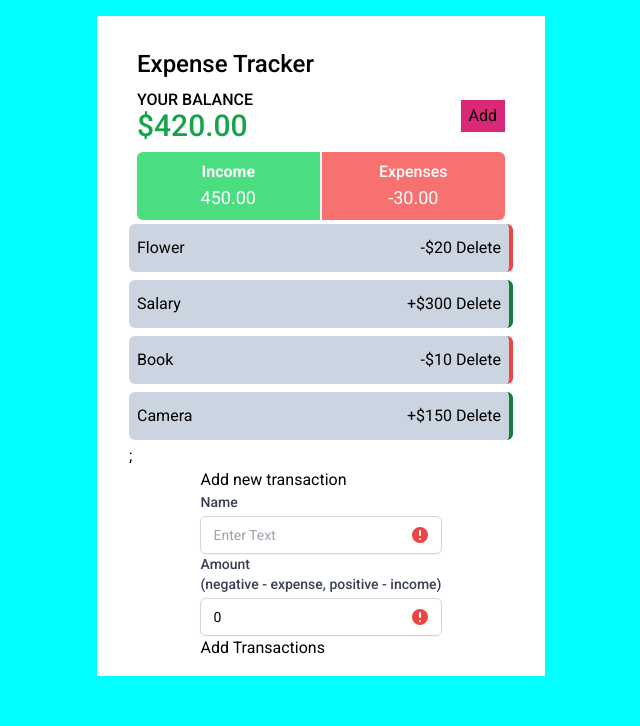
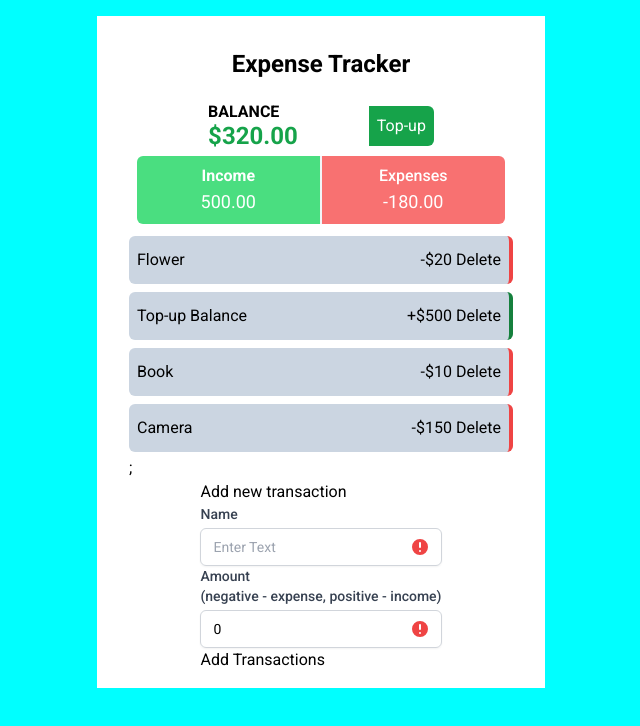
Before and after one commit to Sochuks/react-expense-tracker, a React (Vite) app: page / in a window 1280 px wide. Shown: the top 726 px of the page, without its empty margins (319-959 px from the left). Built offline with nearby package versions, Linux system fonts and the light colour scheme.

Commit message:
Modify app structure to generate balance, income and expenditure as Overview

```diff
--- a/src/App.jsx
+++ b/src/App.jsx
@@ -1,8 +1,8 @@
 import React from 'react'
 import Header from './Components/Header'
-import IncomeExpenses from './Components/IncomeExpenses'
 import TransactionList from './Components/TransactionList'
 import AddTransaction from './Components/AddTransaction'
+import Overview from './Components/Overview'
 
 import {GlobalProvider} from './Context/GlobalState';
 
@@ -13,7 +13,7 @@ function App() {
       <div className='mx-auto mt-4 max-w-md bg-white'>
       <div className='flex flex-col items-center py-4 px-10'>
           <Header/>
-          <IncomeExpenses />
+          < Overview/>
           <TransactionList/>
           <AddTransaction/>
       </div>
--- a/src/Components/AddTransaction.jsx
+++ b/src/Components/AddTransaction.jsx
@@ -15,7 +15,7 @@ const AddTransaction = () => {
         const newTransaction = {
             id: Math.floor(Math.random() * 10000000),
             text: text.trim(),
-            amount: parseInt(amount)
+            amount: parseInt(-amount)
         };
 
         addTransaction(newTransaction);
--- a/src/Components/Balance.jsx
+++ b/src/Components/Balance.jsx
@@ -2,9 +2,9 @@ import React from 'react'
 
 const Balance = ({balance}) => {
   return (
-    <div className='py-1 font-medium'>
-        <h4 className='uppercase -mb-1'>Your Balance</h4>
-        <h2 className={`text-3xl ${balance < 100 ? 'text-red-400': 'text-green-600'}`}>${balance}</h2>
+    <div className='py-1 font-semibold'>
+        <h4 className='uppercase -mb-1'>Balance</h4>
+        <h2 className={`text-2xl ${balance < 100 ? 'text-red-400': 'text-green-600'}`}>${balance}</h2>
     </div>
   )
 }
--- a/src/Components/Header.jsx
+++ b/src/Components/Header.jsx
@@ -1,36 +1,10 @@
 import React, { useContext, useState } from 'react'
-import { GlobalContext } from '../Context/GlobalState'
-import Balance from './Balance'
-
 
 const Header = () => {
-  const [showAdd, setshowAdd] = useState(false)
 
-  const toggleForm = () =>{
-    setshowAdd(!showAdd);
-  }
-
-  const {transactions} = useContext(GlobalContext)
-
-  const amounts = transactions.map(item=>item.amount);
-  const total = amounts.reduce((accumulate, item) => (accumulate += item), 0).toFixed(2)
   return (
-    <header className='w-full py-1'>
-        <h2 className='mt-2 py-1 text-2xl font-medium'>Expense Tracker</h2>
-
-        <div className='flex justify-between items-center'>
-          <Balance balance={total} />
-          <div className='flex space-x-4'>
-           { showAdd && <div className={`relative`}>
-              <input type="number" className="py-1 bg-slate-300" placeholder="Enter Amount" />
-              <button className='inset-y-0 right-0 pr-2 absolute'>v</button>
-            </div>}
-
-            <button className='py-1 px-2 bg-pink-600'
-            onClick={toggleForm}>{showAdd ? 'Close' : 'Add'}</button>
-          </div>
-        </div>
-
+    <header className='w-full py-1 text-center'>
+        <h2 className='mt-2 py-1 text-2xl font-semibold'>Expense Tracker</h2>
     </header>
   )
 }
--- a/src/Components/IncomeExpenses.jsx
+++ /dev/null
@@ -1,36 +0,0 @@
-import React, { useContext } from 'react'
-import { GlobalContext } from '../Context/GlobalState'
-
-const IncomeExpenses = () => {
-  const {transactions} = useContext(GlobalContext);
-
-  const amount = transactions.map(item => (item.amount))
-
-  // Get Income
-  const income = amount
-    .filter(item => item > 0)
-    .reduce((accumulate, item) => (accumulate += item), 0).toFixed(2)
-
-  // Get Expense
-  const expense = amount
-    .filter(item => item < 0)
-    .reduce((accumulate, item) => (accumulate += item), 0).toFixed(2)
-
-  return (
-    <div className='w-full flex justify-between'>
-        {/* Income */}
-        <div className='px-3 py-2 bg-green-400 w-full text-center text-white rounded-l-md border-r-2 border-slate-100'>
-           <h4 className='font-bold'>Income</h4>
-           <p className='text-lg'>{income}</p>
-        </div>
-
-        {/* Expenses */}
-        <div className='px-3 py-2 bg-red-400 w-full text-center text-white rounded-r-md'>
-           <h4 className='font-medium'>Expenses</h4>
-           <p className='text-lg'>{expense}</p>
-        </div>
-    </div>
-  )
-}
-
-export default IncomeExpenses
--- /dev/null
+++ b/src/Components/Overview.jsx
@@ -0,0 +1,93 @@
+import React, {useState, useContext, useEffect} from 'react'
+import Balance from './Balance'
+import { GlobalContext } from '../Context/GlobalState'
+
+
+
+const Overview = () => {
+    // iMPORT GLOBAL CONTEXT
+    const {transactions, addTransaction} = useContext(GlobalContext);
+
+    const [isFormVisible, toggleForm] = useState(false);
+    const [amnt, setAmnt] = useState(0);
+    const [income, updateIncome] = useState()
+    const [expenditure, updateExpenditure] = useState()
+
+    // Calculate Balance
+    const amounts = transactions.map(transaction => transaction.amount);
+    const total = amounts.reduce((accumulator, item) => (accumulator += item), 0).toFixed(2);
+
+    // formSubmit
+    const formSubmit = (e) =>{
+        e.preventDefault()
+
+        const newTransaction = {
+            id: Math.floor(Math.random() * 10000000),
+            text: "Top-up Balance",
+            amount: parseInt(+amnt)
+        };
+
+        addTransaction(newTransaction);
+        setAmnt('')
+        toggleForm();
+    }
+
+    // UseEffect
+    useEffect(()=>{
+        const income = amounts
+        .filter((item) => (item > 0))
+        .reduce((acc, item) =>(acc += item), 0)
+        .toFixed(2)
+
+        const expenditure = amounts
+        .filter((item) => (item < 0))
+        .reduce((acc, item) => (acc += item), 0)
+        .toFixed(2)
+
+        updateIncome(income);
+        updateExpenditure(expenditure);
+    }, [transactions])
+
+
+
+  return (
+    <section className='w-full my-2'>
+        <div className='flex justify-evenly items-center'>
+          {/* BALANCE */}
+          <Balance balance={total} />
+            {/* ADD TO BALANCE */}
+          <div className='flex'>
+           { isFormVisible && <div className="relative pl-2">
+              <input type="number" className={`py-2 px-2 font-medium opacity-0 bg-slate-300 rounded-l-md transition-opacity duration-500 ${isFormVisible?'opacity-100':''} `}
+              value={amnt}
+              onChange={(e)=>setAmnt(e.target.value)}
+              placeholder="Top-up Balance" />
+
+              <button className='inset-y-0 right-0 pr-3 pl-3 absolute text-2xl text-white bg-green-500 transition-colors duration-300 hover:bg-green-400 rounded-l-md'
+              onClick={formSubmit}>+</button>
+            </div>}
+
+            <button className={`py-2 px-2 bg-green-600 text-white rounded-r-md hover:bg-green-800 transition-colors duration-500 ${isFormVisible?'bg-red-500 hover:bg-red-700':''}`}
+            onClick={()=>(toggleForm(!isFormVisible))}>{isFormVisible ? 'Cancel' : 'Top-up'}</button>
+          </div>
+        </div>
+
+        {/* INCOME & EXPENSES */}
+        <div className='w-full flex justify-between'>
+            {/* Income */}
+            <div className='px-3 py-2 bg-green-400 w-full text-center text-white rounded-l-md border-r-2 border-slate-100'>
+            <h4 className='font-bold'>Income</h4>
+            <p className='text-lg'>{income}</p>
+            </div>
+
+            {/* Expenses */}
+            <div className='px-3 py-2 bg-red-400 w-full text-center text-white rounded-r-md'>
+            <h4 className='font-medium'>Expenses</h4>
+            <p className='text-lg'>{expenditure}</p>
+            </div>
+        </div>
+    </section>
+  )
+}
+
+export default Overview
--- a/src/Context/AppReducer.jsx
+++ b/src/Context/AppReducer.jsx
@@ -11,10 +11,6 @@
                 ...state,
                 transactions: [...state.transactions, action.payload]
             }
-            case 'ADD_BUDGET':
-                return {
-                    ...state,
-                    transactions: [...state.transactions, action.payload]
-                }
+
     }
  }
--- a/src/Context/GlobalState.jsx
+++ b/src/Context/GlobalState.jsx
@@ -4,12 +4,11 @@ import AppReducer from './AppReducer'
 
 // Initial state
 const initialState = {
-    budget: 200,
     transactions: [
         {id: 1, text: 'Flower', amount: -20},
-        {id: 2, text: 'Salary', amount: 300},
+        {id: 2, text: 'Top-up Balance', amount: +500},
         {id: 3, text: 'Book', amount: -10},
-        {id: 4, text: 'Camera', amount: 150},
+        {id: 4, text: 'Camera', amount: -150},
     ],
 }
 
@@ -28,19 +27,12 @@ export const GlobalProvider = ({children}) =>{
     })
   }
 
-  const addBudget = (budget) =>{
-    dispatch({
-        type: 'ADD_BUDGET',
-        payload: budget
-    })
-}
 
     return (
         <GlobalContext.Provider
         value={{transactions: state.transactions,
         dispatch,
-        addTransaction,
-        addBudget }}>
+        addTransaction }}>
 
             {children}
 
```
